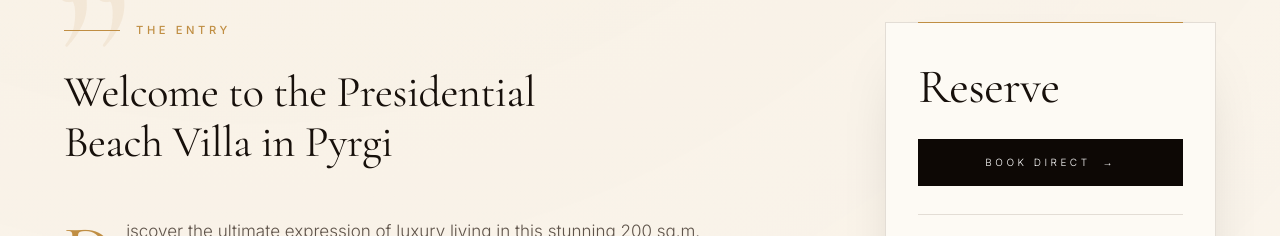
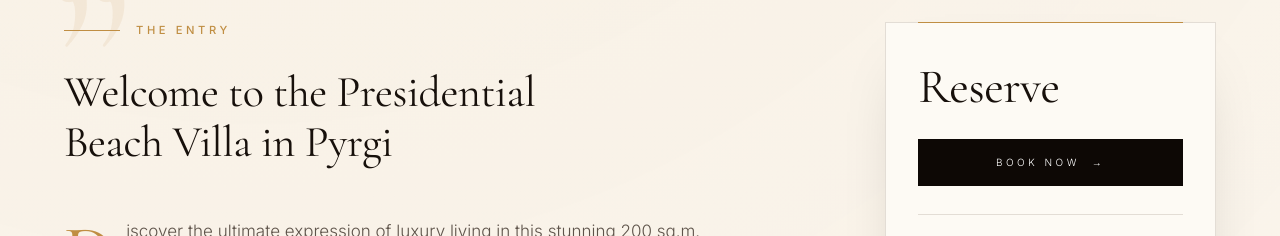
Before and after one commit to amamouridis06/lesvos-travel-guide, a Next.js app: page /hotels/presidential-beach-villa in a window 1280 px wide. Shown: the part 1307-1543 px from the top of the page. Built offline with nearby package versions, Linux system fonts and the light colour scheme.

Commit message:
i try to find a good design for the restaurants

```diff
--- a/app/food/nisi-restaurant/page.tsx
+++ b/app/food/nisi-restaurant/page.tsx
@@ -477,8 +477,8 @@ export default function DessertShopGuidePage() {
                             "/nisi/nisi5.jpg",
                             "/nisi/nisi1.jpg",
                             "/nisi/nisi2.jpg",
+                            "/nisi/nisi6.jpeg",
                             "/nisi/nisi3.jpg",
-                            "/nisi/nisi6.jpeg",
                             "/nisi/nisi4.jpg",
                             "/nisi/nisi7.jpeg",
                             "/nisi/nisi8.jpeg",
--- a/app/hotels/pierres-blances/page.tsx
+++ b/app/hotels/pierres-blances/page.tsx
@@ -294,7 +294,7 @@ export default function PPUrban() {
                                     className="group mt-7 flex items-center justify-center gap-3 py-4 text-[10px] uppercase tracking-[0.28em] text-white transition-all duration-500 sm:tracking-[0.35em]"
                                     style={{ background: "var(--ms-ink)" }}
                                 >
-                                    Book Direct
+                                    Book Now
                                     <span className="transition-transform duration-500 group-hover:translate-x-1">→</span>
                                 </a>
 
--- a/app/hotels/presidential-beach-villa/page.tsx
+++ b/app/hotels/presidential-beach-villa/page.tsx
@@ -285,7 +285,7 @@ export default function PPUrban() {
                                     className="group mt-7 flex items-center justify-center gap-3 py-4 text-[10px] uppercase tracking-[0.28em] text-white transition-all duration-500 sm:tracking-[0.35em]"
                                     style={{ background: "var(--ms-ink)" }}
                                 >
-                                    Book Direct
+                                    Book Now
                                     <span className="transition-transform duration-500 group-hover:translate-x-1">→</span>
                                 </a>
 
```
